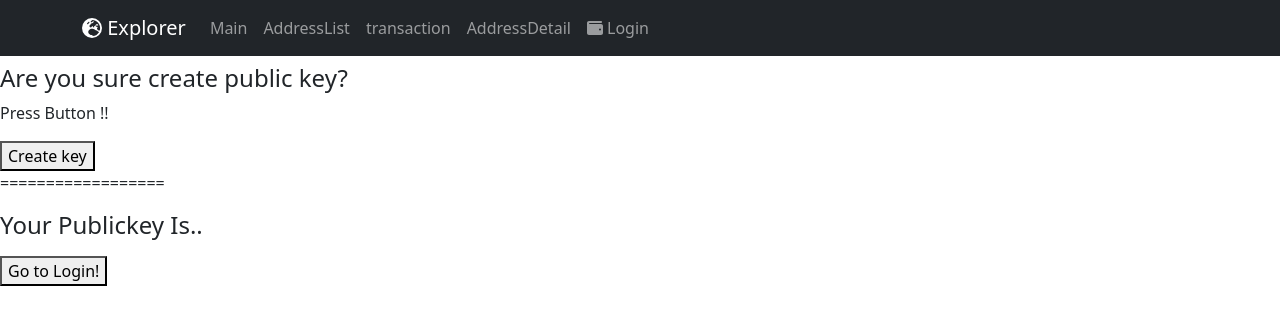
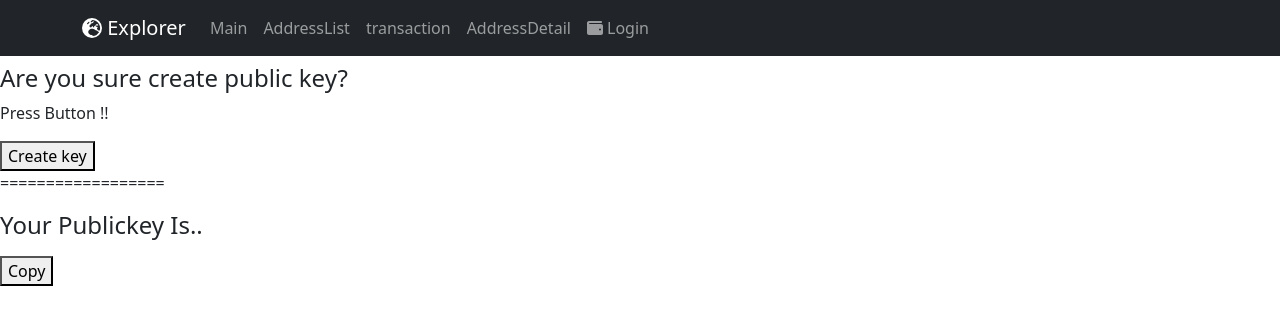
Before and after one commit to kg-Explorer/kg-Explorer, a React (Create React App) app in the folder client/: page /createkey in a window 1280 px wide. Shown: the top 324 px of the page. Built offline with nearby package versions, Linux system fonts and the light colour scheme.

Commit message:
feat : copy button complete

```diff
--- a/client/src/page/AddressList.js
+++ b/client/src/page/AddressList.js
@@ -31,6 +31,11 @@ const AddressList = () => {
         navigate('/addressdetail', { state : data })
     }
 
+    const clickCopy = (publicKey) => {
+        navigator.clipboard.writeText(publicKey)
+        alert("주소복사 완료!")
+      }
+
   return (
     <div>
         <h2>AddressList</h2>
@@ -50,7 +55,11 @@ const AddressList = () => {
                     address.map( (data, index) => {
                         return <tr key={index}>
                             <td>{index}</td>
-                            <td className='addressDetail' onClick={()=> toAddressDetail(data.publicKey)}>{(data.publicKey).substr(0, 15)}...{(data.publicKey).slice(-15)}</td>
+                            <td className='addressDetail' onClick={()=> toAddressDetail(data.publicKey)}>
+                                {(data.publicKey).substr(0, 15)}...{(data.publicKey).slice(-15)}
+
+                            </td>
+                            <td><button onClick={() => clickCopy(data.publicKey)}>Copy</button></td>
                         </tr>
                     })
                 }
--- a/client/src/page/CreateKey.js
+++ b/client/src/page/CreateKey.js
@@ -28,6 +28,11 @@ const CreateKey = () => {
         navigate('/login')
     }
 
+    const clickCopy = () => {
+        navigator.clipboard.writeText(publicKey)
+        alert("주소복사 완료! 로그인 페이지로 이동합니다!")
+        toLoginPage()
+      }
 
   return (
     <div>
@@ -36,8 +41,10 @@ const CreateKey = () => {
         <button onClick={()=>{createKey()}}>Create key</button>
         <p>==================</p>
         <h4>Your Publickey Is..</h4>
-        <p>{publicKey}</p>
-        <button onClick={toLoginPage}>Go to Login!</button>
+        <div>
+            <p>{publicKey}</p>
+            <button onClick={() => clickCopy()}>Copy</button>
+        </div>
     </div>
   )
 }
```
